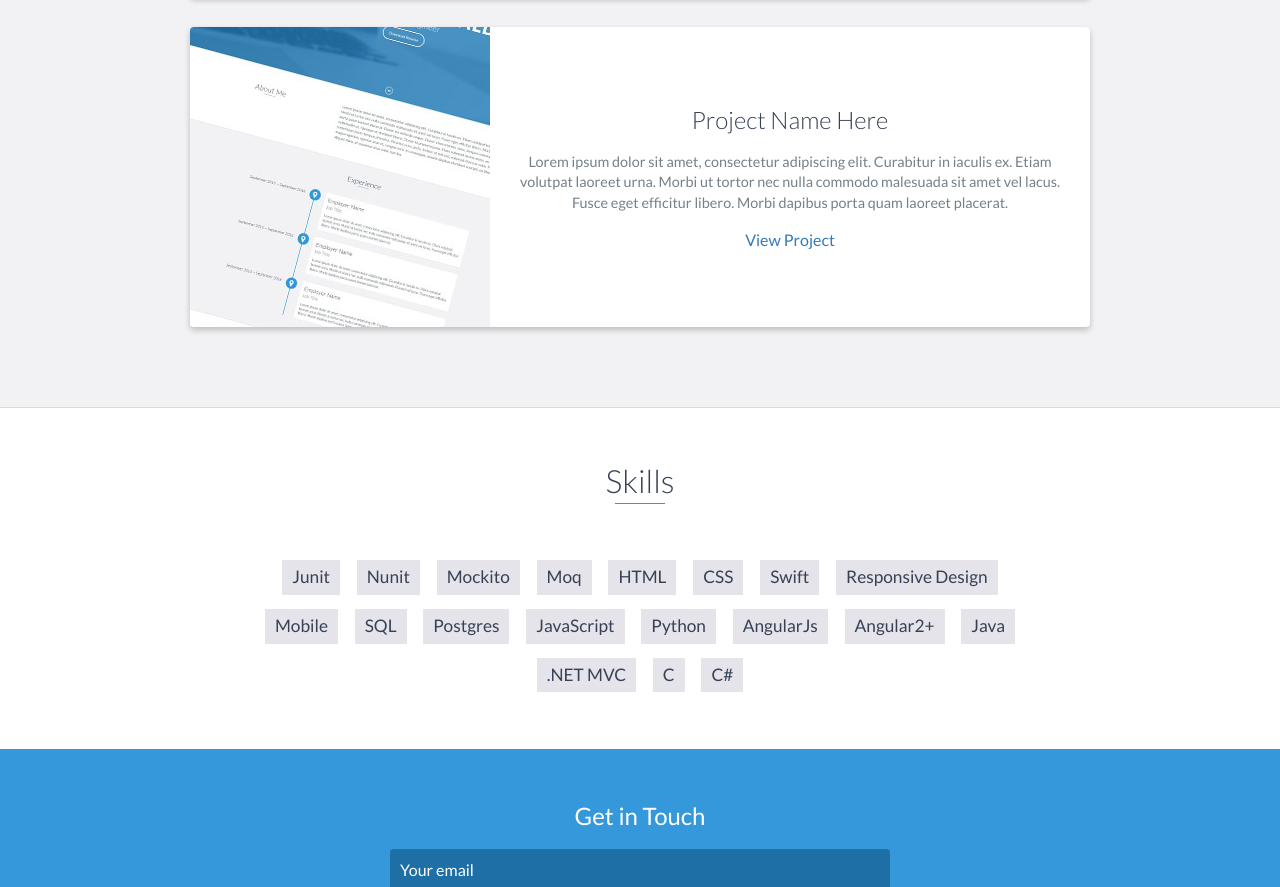
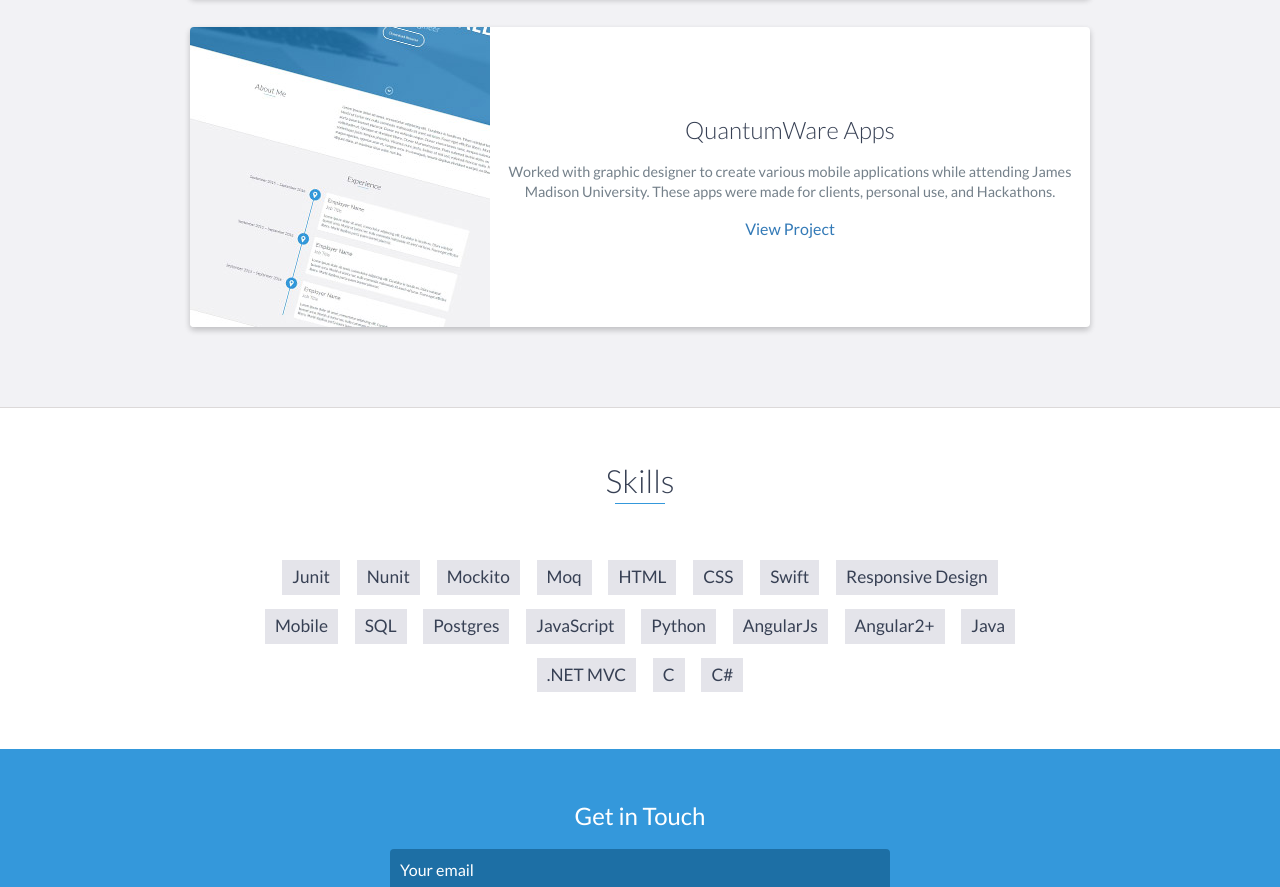
Before and after one commit to AlwaysAwakeBlake/personal_site, a website: page index.html in a window 1280 px wide. Shown: the part 3473-4360 px from the top of the page. Drawn offline with nearby package versions, Linux system fonts and the light colour scheme.

Commit message:
Added qwa info

```diff
--- a/index.html
+++ b/index.html
@@ -237,13 +237,11 @@
                     </div>
                     <!-- End .project-image -->
                     <div class="project-info">
-                        <h3>Project Name Here</h3>
+                        <h3>QuantumWare Apps</h3>
                         <p>
-                            Lorem ipsum dolor sit amet, consectetur adipiscing elit. Curabitur in iaculis ex. Etiam volutpat laoreet urna. Morbi ut tortor
-                            nec nulla commodo malesuada sit amet vel lacus. Fusce eget efficitur libero. Morbi dapibus porta
-                            quam laoreet placerat.
+                            Worked with graphic designer to create various mobile applications while attending James Madison University. These apps were made for clients, personal use, and Hackathons.
                         </p>
-                        <a href="#">View Project</a>
+                        <a href="QWAppsPortfoliowtext.pdf">View Project</a>
                     </div>
                     <!-- End .project-info -->
                 </div>
```
Also changed, not shown: 2 other files.
